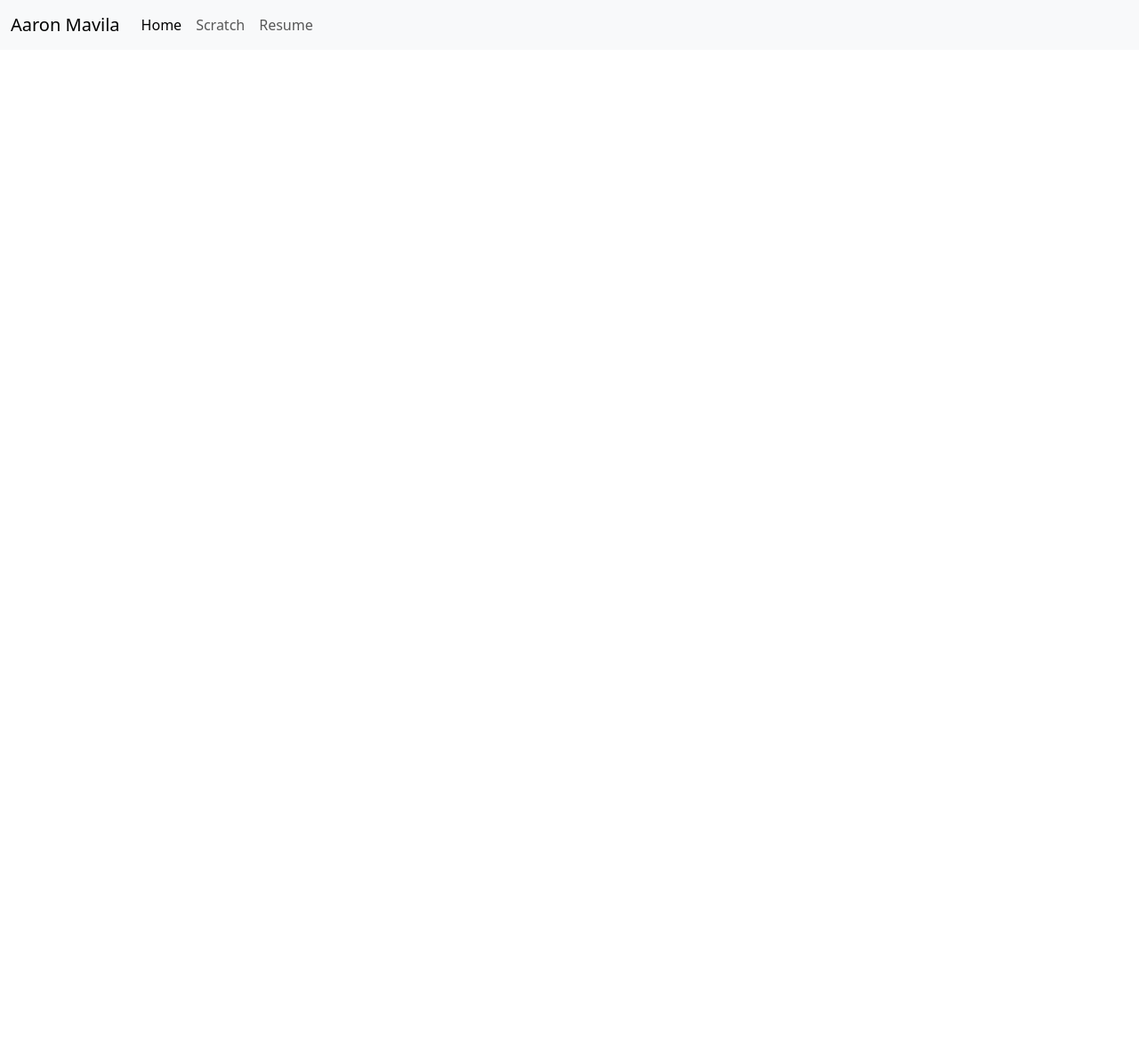
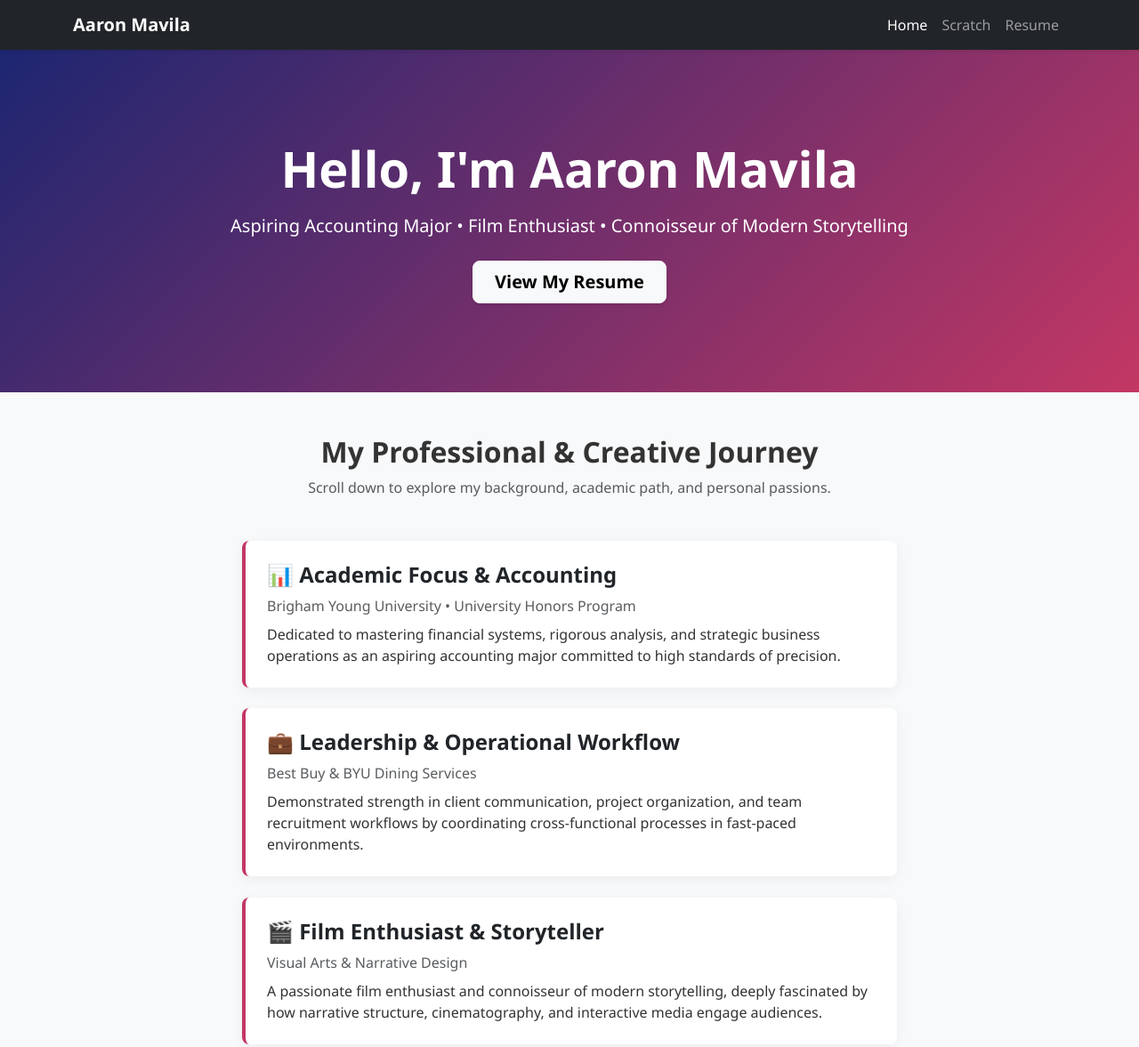
Before and after one commit to aaronmavila/About-me, a website: page index.html in a window 1280 px wide. Shown: the top 1177 px of the page at 89% size. Before the commit the page ends 800 px from the top, so only its background shows below. Drawn offline with nearby package versions, Linux system fonts and the light colour scheme.

Commit message:
Enhance index.html with layout and styling updates

```diff
--- a/index.html
+++ b/index.html
@@ -1,16 +1,48 @@
-<html>
+<!DOCTYPE html>
+<html lang="en">
   <head>
+    <meta charset="UTF-8" />
+    <meta name="viewport" content="width=device-width, initial-scale=1.0"/>
+    <title>Aaron Mavila | Professional Portfolio</title>
     <link
       href="https://cdn.jsdelivr.net/npm/bootstrap@5.3.0-alpha3/dist/css/bootstrap.min.css"
       rel="stylesheet"
       integrity="sha384-KK94CHFLLe+nY2dmCWGMq91rCGa5gtU4mk92HdvYe+M/SXH301p5ILy+dN9+nJOZ"
       crossorigin="anonymous"
     />
+    <style>
+      body {
+        background-color: #f8f9fa;
+        color: #333;
+        font-family: 'Segoe UI', Tahoma, Geneva, Verdana, sans-serif;
+      }
+      .hero-section {
+        background: linear-gradient(135deg, #1d2671, #c33764);
+        color: white;
+        padding: 100px 0;
+      }
+      .scrolly-step {
+        opacity: 0;
+        transform: translateY(40px);
+        transition: opacity 0.8s ease-out, transform 0.8s ease-out;
+        will-change: opacity, transform;
+      }
+      .scrolly-step.visible {
+        opacity: 1;
+        transform: translateY(0);
+      }
+      .timeline-card {
+        border-left: 4px solid #c33764;
+        background: white;
+        border-radius: 8px;
+        box-shadow: 0 4px 15px rgba(0,0,0,0.05);
+      }
+    </style>
   </head>
   <body>
-    <nav class="navbar navbar-expand-lg bg-body-tertiary">
-      <div class="container-fluid">
-        <a class="navbar-brand" href="#">Aaron Mavila</a>
+    <nav class="navbar navbar-expand-lg navbar-dark bg-dark sticky-top shadow-sm">
+      <div class="container">
+        <a class="navbar-brand fw-bold" href="index.html">Aaron Mavila</a>
         <button
           class="navbar-toggler"
           type="button"
@@ -23,11 +55,9 @@
           <span class="navbar-toggler-icon"></span>
         </button>
         <div class="collapse navbar-collapse" id="navbarSupportedContent">
-          <ul class="navbar-nav me-auto mb-2 mb-lg-0">
+          <ul class="navbar-nav ms-auto mb-2 mb-lg-0">
             <li class="nav-item">
-              <a class="nav-link active" aria-current="page" href="index.html"
-                >Home</a
-              >
+              <a class="nav-link active" aria-current="page" href="index.html">Home</a>
             </li>
             <li class="nav-item">
               <a class="nav-link" href="scratch.html">Scratch</a>
@@ -39,10 +69,74 @@
         </div>
       </div>
     </nav>
+    <header class="hero-section text-center">
+      <div class="container">
+        <h1 class="display-4 fw-bold mb-3">Hello, I'm Aaron Mavila</h1>
+        <p class="lead mb-4">Aspiring Accounting Major &bull; Film Enthusiast &bull; Connoisseur of Modern Storytelling</p>
+        <a href="resume.html" class="btn btn-light btn-lg px-4 fw-semibold shadow-sm">View My Resume</a>
+      </div>
+    </header>
+    <main class="container py-5">
+      <div class="text-center mb-5">
+        <h2 class="fw-bold">My Professional &amp; Creative Journey</h2>
+        <p class="text-muted">Scroll down to explore my background, academic path, and personal passions.</p>
+      </div>
+      <div class="row justify-content-center">
+        <div class="col-lg-8">
+          <div class="scrolly-step timeline-card p-4 mb-4">
+            <h3 class="h4 fw-bold text-dark">📊 Academic Focus &amp; Accounting</h3>
+            <p class="text-muted mb-2">Brigham Young University &bull; University Honors Program</p>
+            <p class="mb-0">Dedicated to mastering financial systems, rigorous analysis, and strategic business operations as an aspiring accounting major committed to high standards of precision.</p>
+          </div>
+          <div class="scrolly-step timeline-card p-4 mb-4">
+            <h3 class="h4 fw-bold text-dark">💼 Leadership &amp; Operational Workflow</h3>
+            <p class="text-muted mb-2">Best Buy &amp; BYU Dining Services</p>
+            <p class="mb-0">Demonstrated strength in client communication, project organization, and team recruitment workflows by coordinating cross-functional processes in fast-paced environments.</p>
+          </div>
+          <div class="scrolly-step timeline-card p-4 mb-4">
+            <h3 class="h4 fw-bold text-dark">🎬 Film Enthusiast &amp; Storyteller</h3>
+            <p class="text-muted mb-2">Visual Arts &amp; Narrative Design</p>
+            <p class="mb-0">A passionate film enthusiast and connoisseur of modern storytelling, deeply fascinated by how narrative structure, cinematography, and interactive media engage audiences.</p>
+          </div>
+          <div class="scrolly-step timeline-card p-4 mb-4">
+            <h3 class="h4 fw-bold text-dark">🚀 Future Outlook</h3>
+            <p class="text-muted mb-2">Bridging Structure and Creativity</p>
+            <p class="mb-0">Eager to bring analytical precision and a keen eye for engaging design into future professional endeavors, driving meaningful results and innovative problem-solving.</p>
+          </div>
+
+        </div>
+      </div>
+    </main>
+    <footer class="bg-dark text-white text-center py-4 mt-5">
+      <div class="container">
+        <p class="mb-0">&copy; 2026 Aaron Mavila. Built with Bootstrap &amp; Scrollytelling.</p>
+      </div>
+    </footer>
     <script
       src="https://cdn.jsdelivr.net/npm/bootstrap@5.3.0-alpha3/dist/js/bootstrap.bundle.min.js"
       integrity="sha384-ENjdO4Dr2bkBIFxQpeoTz1HIcje39Wm4jDKdf19U8gI4ddQ3GYNS7NTKfAdVQSZe"
       crossorigin="anonymous"
     ></script>
+    <script>
+      document.addEventListener("DOMContentLoaded", function () {
+        const steps = document.querySelectorAll(".scrolly-step");
+        const observerOptions = {
+          root: null,
+          rootMargin: "0px 0px -100px 0px",
+          threshold: 0.15
+        };
+        const observer = new IntersectionObserver((entries, observer) => {
+          entries.forEach(entry => {
+            if (entry.isIntersecting) {
+              entry.target.classList.add("visible");
+              observer.unobserve(entry.target);
+            }
+          });
+        }, observerOptions);
+        steps.forEach(step => {
+          observer.observe(step);
+        });
+      });
+    </script>
   </body>
 </html>
```
